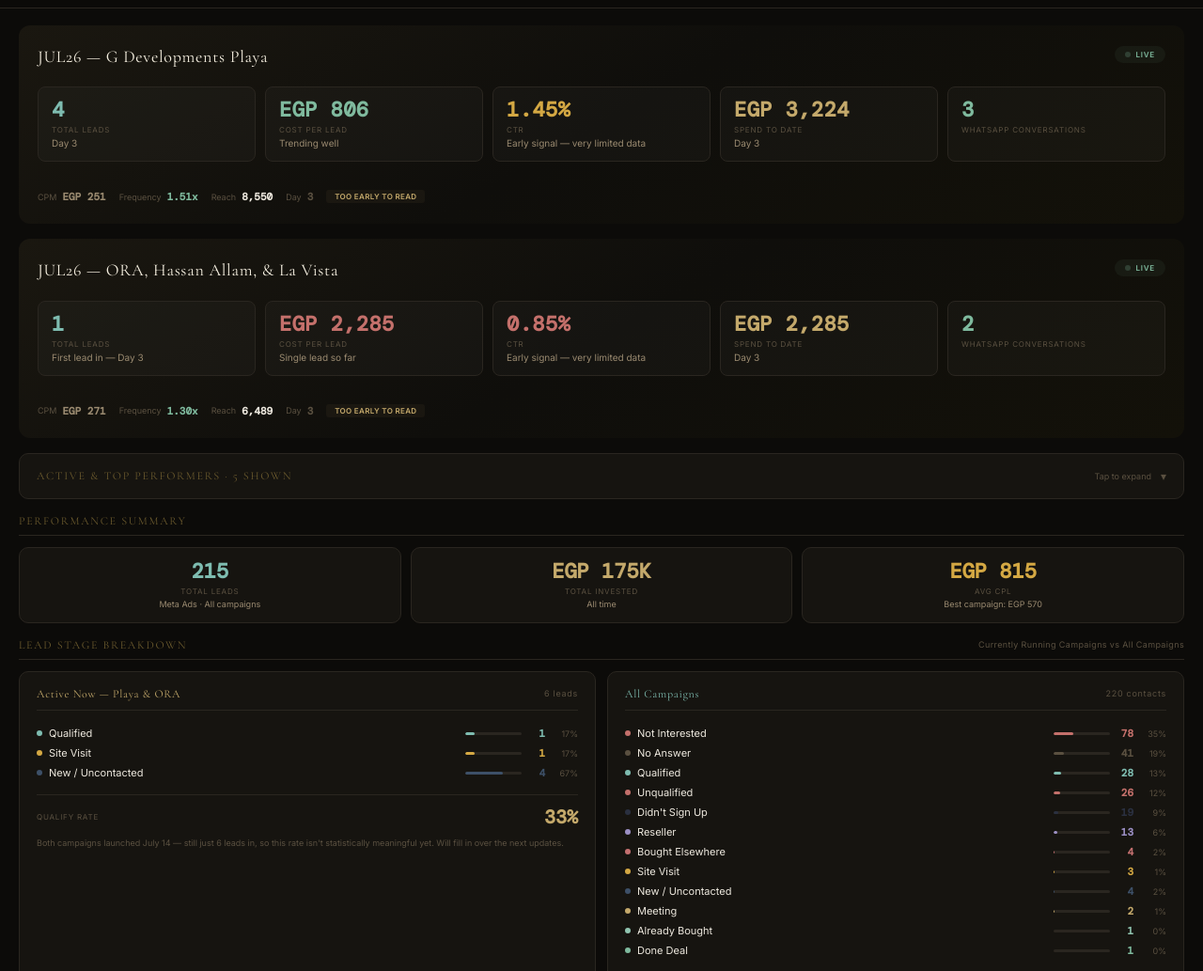
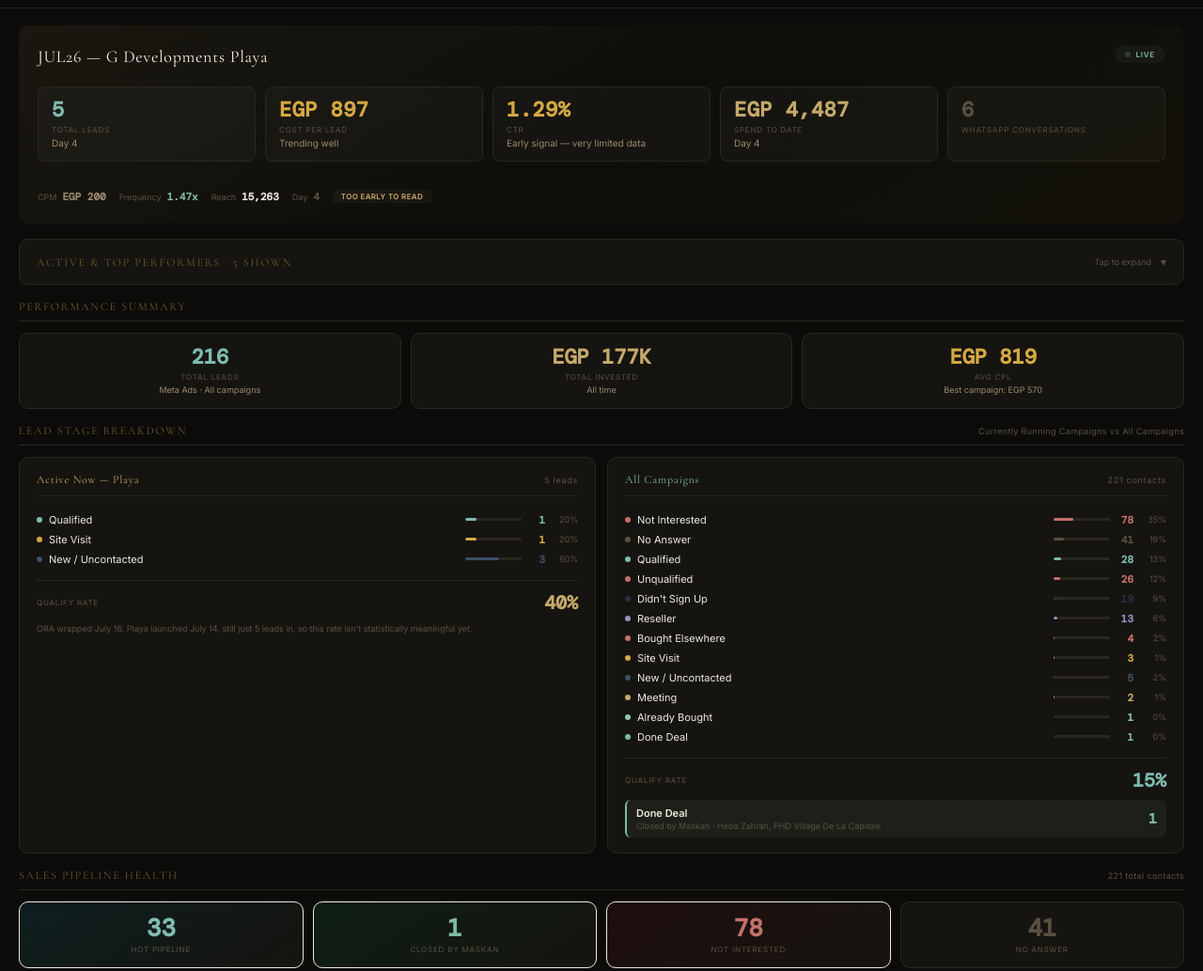
Before and after one commit to Bakry566/maskanconsultancydashboard, a website: page public/index.html in a window 1280 px wide. Shown: the part 50-1083 px from the top of the page at 94% size. Drawn offline with nearby package versions, Linux system fonts and the light colour scheme.

Commit message:
Add files via upload

```diff
--- a/package.json
+++ b/package.json
@@ -1 +1 @@
-{"name":"maskan-command","version":"20.0.0","private":true}
+{"name":"maskan-command","version":"21.0.0","private":true}
--- a/public/index.html
+++ b/public/index.html
@@ -176,38 +176,17 @@ html,body{background:var(--bg);color:var(--txt);font-family:'Inter',sans-serif;-
       <div class="b-live"><div class="lpulse"></div><span>Live</span></div>
     </div>
     <div class="b-kpis b-kpis-wa">
-      <div class="bk"><div class="bk-val" style="color:var(--teal)">4</div><div class="bk-lbl">Total Leads</div><div class="bk-sub">Day 3</div></div>
-      <div class="bk"><div class="bk-val" style="color:var(--green)">EGP 806</div><div class="bk-lbl">Cost Per Lead</div><div class="bk-sub">Trending well</div></div>
-      <div class="bk"><div class="bk-val" style="color:var(--amber)">1.45%</div><div class="bk-lbl">CTR</div><div class="bk-sub">Early signal — very limited data</div></div>
-      <div class="bk"><div class="bk-val" style="color:var(--gold)">EGP 3,224</div><div class="bk-lbl">Spend to Date</div><div class="bk-sub">Day 3</div></div>
-      <div class="bk"><div class="bk-val" style="color:var(--green)">3</div><div class="bk-lbl">WhatsApp Conversations</div></div>
+      <div class="bk"><div class="bk-val" style="color:var(--teal)">5</div><div class="bk-lbl">Total Leads</div><div class="bk-sub">Day 4</div></div>
+      <div class="bk"><div class="bk-val" style="color:var(--amber)">EGP 897</div><div class="bk-lbl">Cost Per Lead</div><div class="bk-sub">Trending well</div></div>
+      <div class="bk"><div class="bk-val" style="color:var(--amber)">1.29%</div><div class="bk-lbl">CTR</div><div class="bk-sub">Early signal — very limited data</div></div>
+      <div class="bk"><div class="bk-val" style="color:var(--gold)">EGP 4,487</div><div class="bk-lbl">Spend to Date</div><div class="bk-sub">Day 4</div></div>
+      <div class="bk"><div class="bk-val" style="color:var(--sub)">6</div><div class="bk-lbl">WhatsApp Conversations</div></div>
     </div>
     <div class="b-foot">
-      <div class="bf-item"><span class="bf-lbl">CPM</span><span class="bf-val" style="color:var(--txt2)">EGP 251</span></div>
-      <div class="bf-item"><span class="bf-lbl">Frequency</span><span class="bf-val" style="color:var(--green)">1.51x</span></div>
-      <div class="bf-item"><span class="bf-lbl">Reach</span><span class="bf-val">8,550</span></div>
-      <div class="bf-item"><span class="bf-lbl">Day</span><span class="bf-val" style="color:var(--sub)">3</span></div>
-      <span class="freq-pill" style="background:var(--gbg);color:var(--gold);border:1px solid var(--gold)28">Too early to read</span>
-    </div>
-  </div>
-
-  <div class="banner">
-    <div class="b-top">
-      <div class="b-name">JUL26 — ORA, Hassan Allam, & La Vista</div>
-      <div class="b-live"><div class="lpulse"></div><span>Live</span></div>
-    </div>
-    <div class="b-kpis b-kpis-wa">
-      <div class="bk"><div class="bk-val" style="color:var(--teal)">1</div><div class="bk-lbl">Total Leads</div><div class="bk-sub">First lead in — Day 3</div></div>
-      <div class="bk"><div class="bk-val" style="color:var(--red)">EGP 2,285</div><div class="bk-lbl">Cost Per Lead</div><div class="bk-sub">Single lead so far</div></div>
-      <div class="bk"><div class="bk-val" style="color:var(--red)">0.85%</div><div class="bk-lbl">CTR</div><div class="bk-sub">Early signal — very limited data</div></div>
-      <div class="bk"><div class="bk-val" style="color:var(--gold)">EGP 2,285</div><div class="bk-lbl">Spend to Date</div><div class="bk-sub">Day 3</div></div>
-      <div class="bk"><div class="bk-val" style="color:var(--green)">2</div><div class="bk-lbl">WhatsApp Conversations</div></div>
-    </div>
-    <div class="b-foot">
-      <div class="bf-item"><span class="bf-lbl">CPM</span><span class="bf-val" style="color:var(--txt2)">EGP 271</span></div>
-      <div class="bf-item"><span class="bf-lbl">Frequency</span><span class="bf-val" style="color:var(--green)">1.30x</span></div>
-      <div class="bf-item"><span class="bf-lbl">Reach</span><span class="bf-val">6,489</span></div>
-      <div class="bf-item"><span class="bf-lbl">Day</span><span class="bf-val" style="color:var(--sub)">3</span></div>
+      <div class="bf-item"><span class="bf-lbl">CPM</span><span class="bf-val" style="color:var(--txt2)">EGP 200</span></div>
+      <div class="bf-item"><span class="bf-lbl">Frequency</span><span class="bf-val" style="color:var(--green)">1.47x</span></div>
+      <div class="bf-item"><span class="bf-lbl">Reach</span><span class="bf-val">15,263</span></div>
+      <div class="bf-item"><span class="bf-lbl">Day</span><span class="bf-val" style="color:var(--sub)">4</span></div>
       <span class="freq-pill" style="background:var(--gbg);color:var(--gold);border:1px solid var(--gold)28">Too early to read</span>
     </div>
   </div>
@@ -243,17 +222,17 @@ html,body{background:var(--bg);color:var(--txt);font-family:'Inter',sans-serif;-
     <div class="slbl">Performance Summary</div>
     <div class="hist-row">
       <div class="hc">
-        <div class="hc-val" style="color:var(--teal)">215</div>
+        <div class="hc-val" style="color:var(--teal)">216</div>
         <div class="hc-lbl">Total Leads</div>
         <div class="hc-sub">Meta Ads · All campaigns</div>
       </div>
       <div class="hc">
-        <div class="hc-val" style="color:var(--gold)">EGP 175K</div>
+        <div class="hc-val" style="color:var(--gold)">EGP 177K</div>
         <div class="hc-lbl">Total Invested</div>
         <div class="hc-sub">All time</div>
       </div>
       <div class="hc">
-        <div class="hc-val" style="color:var(--amber)">EGP 815</div>
+        <div class="hc-val" style="color:var(--amber)">EGP 819</div>
         <div class="hc-lbl">Avg CPL</div>
         <div class="hc-sub">Best campaign: EGP 570</div>
       </div>
@@ -265,13 +244,13 @@ html,body{background:var(--bg);color:var(--txt);font-family:'Inter',sans-serif;-
     <div class="slbl">Lead Stage Breakdown <span class="slbl-r">Currently Running Campaigns vs All Campaigns</span></div>
     <div class="funnel-grid">
       <div class="fcol">
-        <div class="fcol-hd" style="color:var(--gold)">Active Now — Playa & ORA<span class="fcol-hd-n">6 leads</span></div>
+        <div class="fcol-hd" style="color:var(--gold)">Active Now — Playa<span class="fcol-hd-n">5 leads</span></div>
         <div id="funnel-current"></div>
-        <div class="qrate"><span class="qrate-lbl">Qualify Rate</span><span class="qrate-val" style="color:var(--gold)">33%</span></div>
-        <div style="font-size:9px;color:var(--sub);margin-top:8px;line-height:1.5">Both campaigns launched July 14 — still just 6 leads in, so this rate isn't statistically meaningful yet. Will fill in over the next updates.</div>
+        <div class="qrate"><span class="qrate-lbl">Qualify Rate</span><span class="qrate-val" style="color:var(--gold)">40%</span></div>
+        <div style="font-size:9px;color:var(--sub);margin-top:8px;line-height:1.5">ORA wrapped July 16. Playa launched July 14, still just 5 leads in, so this rate isn't statistically meaningful yet.</div>
       </div>
       <div class="fcol">
-        <div class="fcol-hd" style="color:var(--teal)">All Campaigns<span class="fcol-hd-n">220 contacts</span></div>
+        <div class="fcol-hd" style="color:var(--teal)">All Campaigns<span class="fcol-hd-n">221 contacts</span></div>
         <div id="funnel-all"></div>
         <div class="qrate"><span class="qrate-lbl">Qualify Rate</span><span class="qrate-val" style="color:var(--teal)">15%</span></div>
         <div class="deal-row" style="background:var(--gnbg);border-left:2px solid var(--green);margin-top:8px">
@@ -284,7 +263,7 @@ html,body{background:var(--bg);color:var(--txt);font-family:'Inter',sans-serif;-
 
   <!-- ⑤ PIPELINE HEALTH -->
   <div>
-    <div class="slbl">Sales Pipeline Health <span class="slbl-r">220 total contacts</span></div>
+    <div class="slbl">Sales Pipeline Health <span class="slbl-r">221 total contacts</span></div>
     <div class="pipe-grid">
       <div class="pg" style="border-color:var(--teal)22;background:linear-gradient(145deg,#0D1E1E,var(--s2))">
         <div class="pg-val" style="color:var(--teal)">33</div>
@@ -325,7 +304,7 @@ html,body{background:var(--bg);color:var(--txt);font-family:'Inter',sans-serif;-
       Most leads (2026): <span style="color:var(--gold)">13</span> (2 BDR Resale Apartment) &nbsp;·&nbsp;
       Lowest CPL in top tier: <span style="color:var(--green)">EGP 551</span> (Playa & Silver Sands Resale Carousel) &nbsp;·&nbsp;
       Best 2026 CTR: <span style="color:var(--amber)">3.60%</span> (6 BDR Resale Villa — 9 leads, outside Top 4 by volume) &nbsp;·&nbsp;
-      Account avg CPL: <span style="color:var(--teal)">EGP 815</span>
+      Account avg CPL: <span style="color:var(--teal)">EGP 819</span>
     </div>
   </div>
 
@@ -339,22 +318,22 @@ html,body{background:var(--bg);color:var(--txt);font-family:'Inter',sans-serif;-
 <script>
 // DATA
 const CAMPS = [
-  {n:'JUL26 - G Developments Playa',s:'ACTIVE',l:4,cpl:806,ctr:1.45,eng:186,wa:3},
-  {n:'JUL26 - ORA, Hassan Allam, & La Vista',s:'ACTIVE',l:1,cpl:2285,ctr:0.85,eng:72,wa:2},
+  {n:'JUL26 - G Developments Playa',s:'ACTIVE',l:5,cpl:897,ctr:1.29,eng:289,wa:6},
+  {n:'JUL26 - ORA, Hassan Allam, & La Vista',s:'DONE',l:1,cpl:2746,ctr:1.18,eng:227,wa:4},
   {n:'Summer 2025',s:'DONE',l:110,cpl:781,ctr:1.31,eng:2212,wa:0},
   {n:'Sodic VYE & Karmell Resale - Feb 2026',s:'DONE',l:19,cpl:892,ctr:1.14,eng:952,wa:0},
   {n:'Marina 5 Villa & Hacienda Bay - Apr 2026',s:'DONE',l:19,cpl:964,ctr:2.65,eng:1750,wa:0},
 ];
 
 const FUNNEL_C = [
-  ['Qualified',1,'#7EBCB0'],['Site Visit',1,'#D4A843'],['New / Uncontacted',4,'#3D5068'],
+  ['Qualified',1,'#7EBCB0'],['Site Visit',1,'#D4A843'],['New / Uncontacted',3,'#3D5068'],
 ];
 const FUNNEL_A = [
   ['Not Interested',78,'#C4706B'],['No Answer',41,'#5A5040'],
   ['Qualified',28,'#7EBCB0'],['Unqualified',26,'#C4706B'],
   ["Didn't Sign Up",19,'#2A3040'],['Reseller',13,'#9B8FC4'],
   ['Bought Elsewhere',4,'#C47070'],['Site Visit',3,'#D4A843'],
-  ['New / Uncontacted',4,'#3D5068'],['Meeting',2,'#C4A96B'],
+  ['New / Uncontacted',5,'#3D5068'],['Meeting',2,'#C4A96B'],
   ['Already Bought',1,'#90C4B0'],['Done Deal',1,'#7FBA9E'],
 ];
 
@@ -488,8 +467,8 @@ function tick(){
 
 // INIT
 renderCamps();
-renderFunnel('funnel-current',FUNNEL_C,6);
-renderFunnel('funnel-all',FUNNEL_A,220);
+renderFunnel('funnel-current',FUNNEL_C,5);
+renderFunnel('funnel-all',FUNNEL_A,221);
 renderTop4();
 tick();
 setInterval(tick,1000);
```
